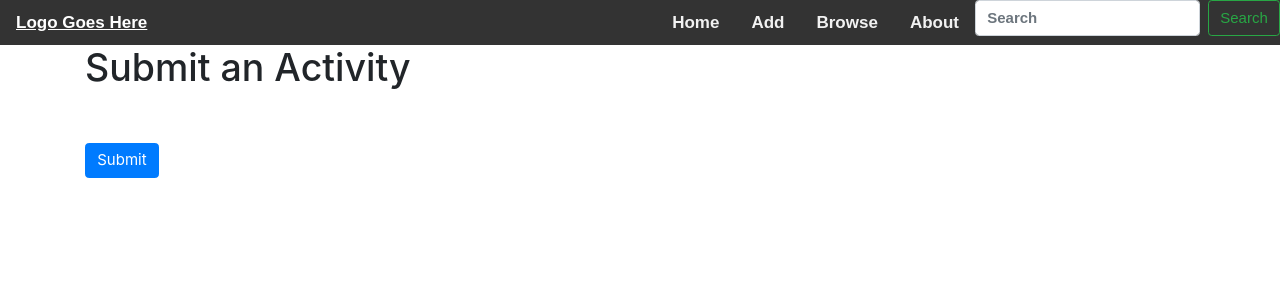
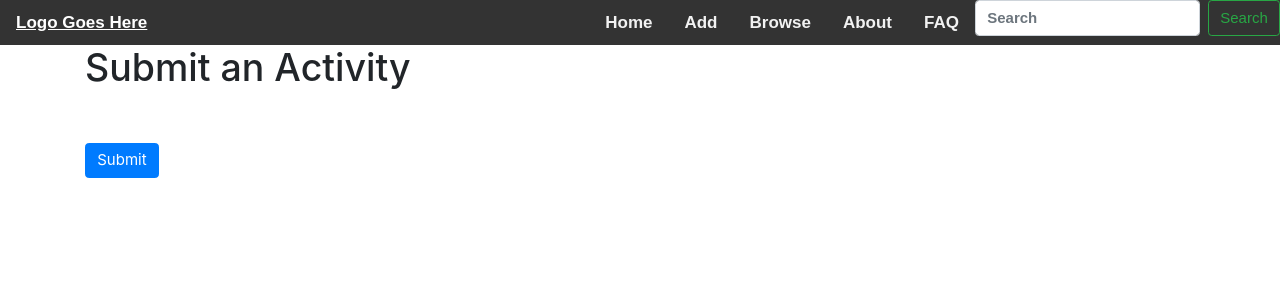
Before and after one commit to glasgow18/team-14, a Django app: template artlink/templates/add.html in a window 1280 px wide. Shown: the top 300 px of the page. Run offline with Django 3.2, Linux system fonts and the light colour scheme; the template is opened without the code that fills it, so the values that code supplies are empty; some libraries are stand-ins or nearby versions.

Commit message:
Added FAQ to navbar

```diff
--- a/artlink/templates/base.html
+++ b/artlink/templates/base.html
@@ -43,6 +43,7 @@
       <a href="{% url 'add' %}">Add</a>
       <a href="{% url 'browse' %}">Browse</a>
       <a href="{% url 'about' %}">About</a>
+      <a href="{% url 'faq' %}">FAQ</a>
       <form class="nav-item form-inline my-2 my-lg-0" id="search" action="{% url 'browse' %}" method="GET">
         <input id="id_q" class="form-control mr-sm-2" name="q" type="search" placeholder="Search" aria-label="Search">
         <button class="btn btn-outline-success my-2 my-sm-0" id="navbar-search-button" type="submit">Search</button>
```
